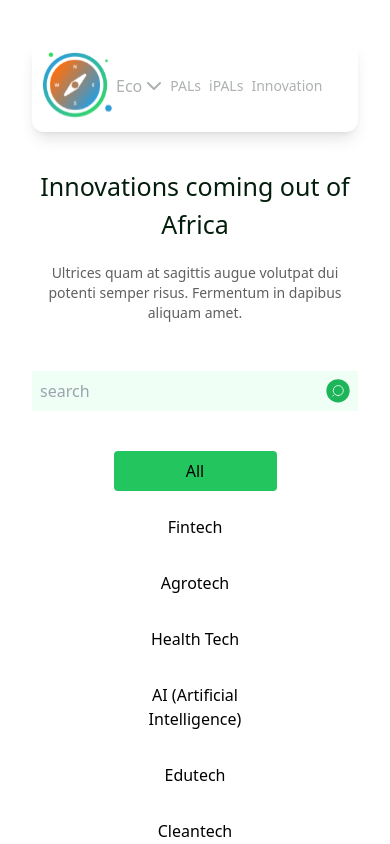
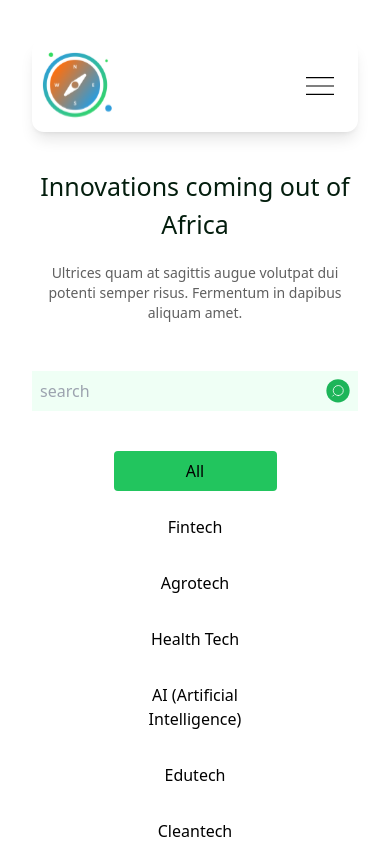
Before and after one commit to skippergoroye/Eco-Dashboard, a React (Vite) app: page / in a window 390 px wide. Shown: the top 844 px of the page. Built offline with nearby package versions, Linux system fonts and the light colour scheme.

Commit message:
feat: hamburger menu added

```diff
--- a/src/components/LandingPageOne/Navbar.jsx
+++ b/src/components/LandingPageOne/Navbar.jsx
@@ -1,29 +1,51 @@
+import { useState } from "react";
 import NavLogo from "../../assets/nav-logo.svg";
 import { ChevronDown } from "lucide-react";
 import Avater from "../../assets/Avatar-Image.svg";
+import menu from "../../assets/menu.svg";
+import close from "../../assets/close.svg";
 
 export default function Navbar() {
+  const [toggle, setToggle] = useState(false);
   return (
     <section className="py-10 mb-10 cursor-pointer z-50 bg-white">
       <div className="fixed w-full px-8 lg:px-16 bg-white">
         <div className="flex items-center gap-1 lg:gap-4 shadow-lg px-2 lg:px-4 rounded-xl">
           <img src={NavLogo} alt="header" />
+
+
+          <div className="hidden sm:flex">
             <div className="flex">
               <p className="text-base lg:text-md text-[#ACB2B0]">Eco</p>
               <span>
                 <ChevronDown color="#ACB2B0" />
               </span>
             </div>
-
             <div className="text-sm lg:text-md flex gap-2 lg:gap-6 text-[#ACB2B0]">
               <p>PALs</p>
               <p>iPALs</p>
               <p>Innovation</p>
             </div>
-          <div className="ml-[560px] hidden lg:flex bg-[#f1fdf5] p-9  rounded-r-lg border-l shadow-l-4xl">
+          </div>
+
+          {/* hamguger */}
+          <div className="flex flex-1 justify-end items-center mr-4">
+            <img
+              src={toggle ? close : menu}
+              alt="menu"
+              className="w-[28px] h-[28px] object-contain"
+              onClick={() => setToggle((prev) => !prev)}
+            />
+          </div>
+
+          <div className="ml-[570px] hidden lg:flex bg-[#f1fdf5] p-9  rounded-r-lg border-l shadow-l-4xl">
             <div className="flex gap-4">
-                <button className="border-2 border-green-500 px-8 py-2 text-green-500 rounded-lg">Login</button>
-                <button className="border-2 border-green-500 px-8 py-2 text-base text-white bg-green-500 rounded-lg">CreateAccount</button>
+              <button className="border-2 border-green-500 px-8 py-2 text-green-500 rounded-lg">
+                Login
+              </button>
+              <button className="border-2 border-green-500 px-8 py-2 text-base text-white bg-green-500 rounded-lg">
+                CreateAccount
+              </button>
             </div>
           </div>
         </div>
```
Also changed, not shown: src/assets/close.svg (added), src/assets/menu.svg (added). Lines whose indentation alone changed are shown as unchanged.
